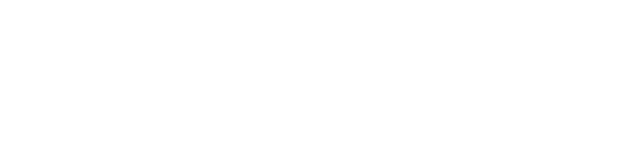
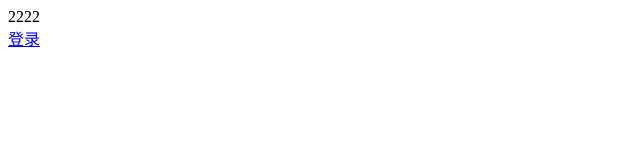
Before and after one commit to fordemon/QWQ, a plain HTML site: page index.html in a window 1280 px wide. Shown: the whole page, without its empty margins (0-640 px from the left). Drawn offline with Linux system fonts and the light colour scheme.

Commit message:
完成登录页面

```diff
--- a/index.html
+++ b/index.html
@@ -8,5 +8,7 @@
 </head>
 <body>
     <div></div>
+    <div>2222</div>
+    <a href="#">登录</a>
 </body>
 </html>
```
